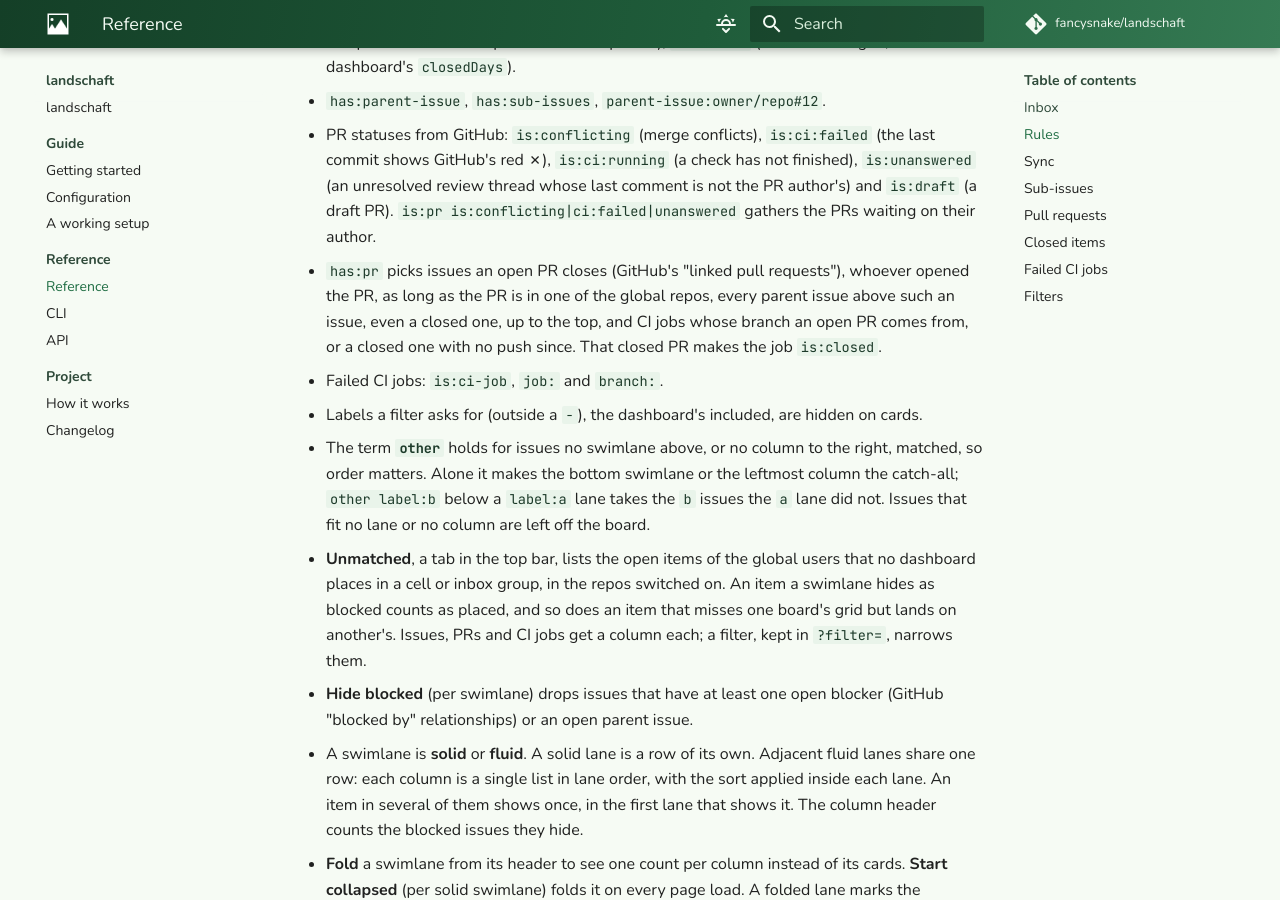
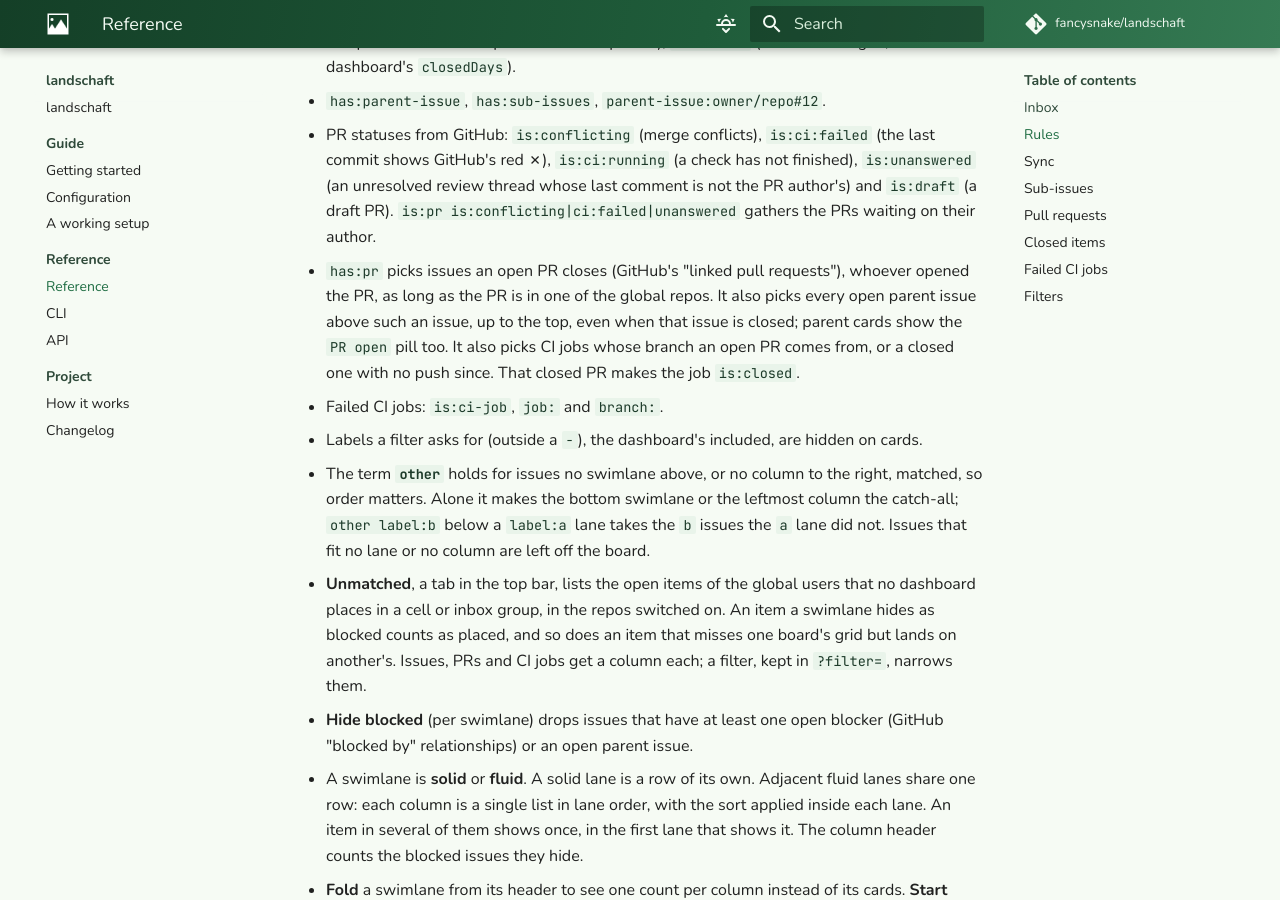
Before and after one commit to fancysnake/landschaft, an MkDocs documentation site: the page built from docs/reference.md, in a window 1280 px wide and 900 px high, scrolled down 1184 px. Built offline with MkDocs 1.6.1 and Material for MkDocs 9.7.7, drawn with Linux system fonts in a browser that asks for light colours; comment, search, counter and statistics services are not loaded; some of the changed text lies outside the part shown.

Commit message:
chore: act on the review triage

```diff
--- a/README.md
+++ b/README.md
@@ -124,10 +124,10 @@ repos after `repo:` and users after `user:`, `author:` and `assignee:`.
     and `is:draft` (a draft PR).
     `is:pr is:conflicting|ci:failed|unanswered` gathers the PRs waiting on their author.
   - `has:pr` picks issues an open PR closes (GitHub's "linked pull requests"), whoever
-    opened the PR, as long as the PR is in one of the global repos, every parent issue above
-    such an issue, even a closed one, up to the top, and CI jobs whose branch
-    an open PR comes from, or a closed one with no push since. That closed PR makes the job
-    `is:closed`.
+    opened the PR, as long as the PR is in one of the global repos. It also picks every open
+    parent issue above such an issue, up to the top, even when that issue is closed; parent
+    cards show the `PR open` pill too. It also picks CI jobs whose branch an open PR comes
+    from, or a closed one with no push since. That closed PR makes the job `is:closed`.
   - Failed CI jobs: `is:ci-job`, `job:` and `branch:`.
 - Labels a filter asks for (outside a `-`), the dashboard's included, are hidden on cards.
 - The term **`other`** holds for issues no swimlane above, or no column to the right,
--- a/docs/reference.md
+++ b/docs/reference.md
@@ -66,7 +66,8 @@ A PR card shows a pill for each status that holds, whatever lane it is in: `conf
 opened the PR, as long as the PR is in one of the global repos; such an issue card shows a
 `PR open` pill. It drops once the PR is merged or closed. Every parent issue above such an
 issue matches too, up to the top one, so an issue with work under review stays out of a
-`-has:pr` column. A closed sub-issue whose PR is still open counts for its parents.
+`-has:pr` column. Those parent cards show the `PR open` pill too. A closed sub-issue whose PR
+is still open counts for its parents.
 
 ## Closed items
 
```
Also changed, not shown: 1 other file.
